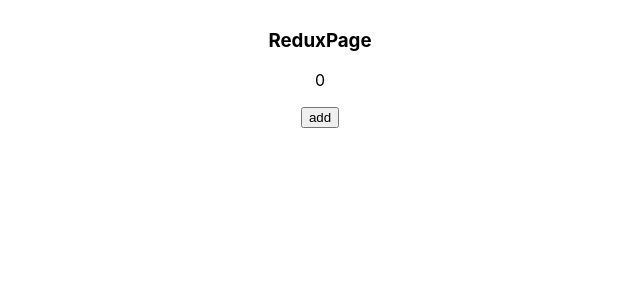
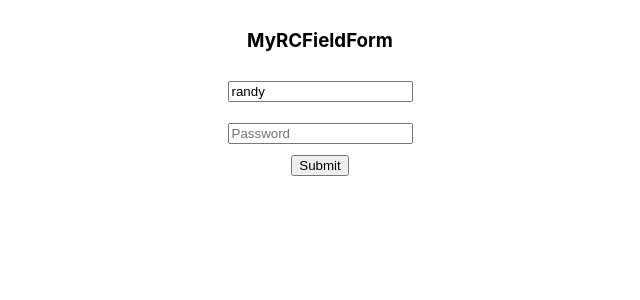
Before and after one commit to qinran0423/react, a React (Create React App) app in the folder react-study/: page / in a window 1280 px wide. Shown: the top 300 px of the page, without its empty margins (320-960 px from the left). Built offline with nearby package versions, Linux system fonts and the light colour scheme.

Commit message:
rc-field-form的实现

```diff
--- a/react-study/package.json
+++ b/react-study/package.json
@@ -7,7 +7,11 @@
     "@testing-library/jest-dom": "^4.2.4",
     "@testing-library/react": "^9.5.0",
     "@testing-library/user-event": "^7.2.1",
+    "antd": "^4.6.1",
     "customize-cra": "^1.0.0",
+    "less": "^3.12.2",
+    "less-loader": "^7.0.0",
+    "rc-field-form": "^1.10.1",
     "react": "^16.13.1",
     "react-app-rewired": "^2.1.6",
     "react-dom": "^16.13.1",
--- a/react-study/src/App.js
+++ b/react-study/src/App.js
@@ -2,14 +2,17 @@ import React from 'react';
 import './App.css'
 // import ContextPage from './pages/ContextPage';
 // import HocPage from './pages/HocPage';
-import ReduxPage from './pages/ReduxPage';
+// import AntdFormPage from './pages/AntdFormPage';
+import MyRCFieldForm from './pages/MyRCFieldForm';
 
 function App() {
   return (
     <div className="App">
       {/* <ContextPage/> */}
       {/* <HocPage/> */}
-      <ReduxPage/>
+      {/* <ReduxPage/> */}
+      {/* <AntdFormPage/> */}
+      <MyRCFieldForm/>
     </div>
   );
 }
--- /dev/null
+++ b/react-study/src/components/Input.js
@@ -0,0 +1,18 @@
+import React, { Component } from 'react'
+
+const Input = props => {
+	return <input {...props}/>
+}
+
+
+export default class CustomizeInput extends Component {
+	render() {
+		const {value = '', ...otherProps} = this.props
+		return (
+			<div style={{padding: 10}}>
+
+			<Input value={value} {...otherProps}/>
+			</div>
+		)
+	}
+}
--- /dev/null
+++ b/react-study/src/components/my-rc-field-form/Field.js
@@ -0,0 +1,41 @@
+import React, { Component } from 'react'
+import FieldContext from './FieldContext';
+
+export default class Field extends Component {
+  static contextType = FieldContext
+
+  componentDidMount() {
+    const {registerField} = this.context
+    this.unregisterField = registerField(this)
+  }
+
+
+  componentWillUnmount() {
+    if(this.unregisterField) {
+      this.unregisterField()
+    }
+  }
+  // store变化，执行这个刷新方法
+  onStoreChange = () => {
+    this.forceUpdate()
+  }
+
+  getControlled = () => {
+    const {name} = this.props
+    console.log(this.context)
+    const {getFieldValue, setFieldsValue} = this.context
+    return {
+      value: getFieldValue(name),
+      onChange: (e) => {
+        const newval = e.target.value;
+        console.log(newval)
+        setFieldsValue({[name]: newval })
+      }
+    }
+  }
+  render() {
+    const {children} = this.props
+    const returnChilNode = React.cloneElement(children, this.getControlled())
+    return returnChilNode
+  }
+}
--- /dev/null
+++ b/react-study/src/components/my-rc-field-form/FieldContext.js
@@ -0,0 +1,5 @@
+import React from 'react'
+
+const FieldContext = React.createContext()
+
+export default FieldContext;
--- /dev/null
+++ b/react-study/src/components/my-rc-field-form/Form.js
@@ -0,0 +1,22 @@
+import React from 'react';
+import FieldContext from './FieldContext'
+
+export default function Form({ children , form, onFinish, onFinishFailed}) {
+  form.setCallback({
+    onFinish,
+    onFinishFailed
+  })
+
+  return (
+    <form
+      onSubmit={event => {
+        event.preventDefault()
+        form.submit()
+      }}>
+        <FieldContext.Provider value={form}>
+        {children}
+        </FieldContext.Provider>
+    </form>
+  )
+
+}
--- /dev/null
+++ b/react-study/src/components/my-rc-field-form/index.js
@@ -0,0 +1,10 @@
+import _Form from './Form'
+import  useForm from './useForm'
+import Field from './Field'
+const Form = _Form
+
+Form.useForm = useForm
+Form.Field = Field
+
+export {useForm, Field}
+export default Form
--- /dev/null
+++ b/react-study/src/components/my-rc-field-form/useForm.js
@@ -0,0 +1,110 @@
+// 定义一个仓库
+import React from 'react';
+
+class FormStore {
+  constructor(props) {
+    this.store = {}
+    // 存储下Field实例
+    this.fieldEntities = []
+
+    this.callbacks = {}
+  }
+
+  // 有注册一定要有取消注册
+  registerField = (entity) => {
+    this.fieldEntities.push(entity)
+    return () => {
+      // 取消
+      this.fieldEntities = this.fieldEntities.filter(item => item !== entity)
+      delete this.store[entity.props.name]
+    }
+  }
+
+  setCallback = callback => {
+    this.callbacks = {
+      ...this.callbacks,
+      ...callback
+    }
+  }
+
+  // 获取store的值
+  getFieldValue = name => {
+    return this.store[name]
+  }
+  // 设置this.store
+  setFieldsValue = (newStore) => {
+    console.log(newStore)
+    // 合并
+    this.store = {
+      ...this.store,
+      ...newStore
+    }
+    console.log(this.store)
+    //store已经更新，下一步更新组件
+    this.fieldEntities.forEach(entity => {
+      const { name } = entity.props
+      Object.keys(newStore).forEach(key => {
+        if (key === name) {
+          entity.onStoreChange()
+        }
+      })
+    })
+  }
+  validate = () => {
+    let err = [];
+    // todo
+    this.fieldEntities.forEach(entity => {
+      const { name, rules } = entity.props;
+      let value = this.getFieldValue(name);
+      let rule = rules && rules[0];
+      if (rule && rule.required && (value === undefined || value === "")) {
+        // 出错
+        err.push({
+          [name]: rules.message,
+          value
+        });
+      }
+    });
+    return err;
+  };
+
+  submit = () => {
+    console.log('submit')
+    let err = this.validate();
+    // 在这里校验 成功的话 执行onFinish ，失败执行onFinishFailed
+    const { onFinish, onFinishFailed } = this.callbacks;
+
+    // 校验
+    if (err.length === 0) {
+      // 成功的话 执行onFinish
+      onFinish(this.store);
+    } else if (err.length > 0) {
+      // ，失败执行onFinishFailed
+      onFinishFailed(err);
+    }
+
+    // 根据校验结果，如果校验成功则调用onFinish 否则 onFinishFailed
+  }
+
+  getForm = () => {
+    return {
+      getFieldValue: this.getFieldValue,
+      setFieldsValue: this.setFieldsValue,
+      registerField: this.registerField,
+      submit: this.submit,
+      setCallback: this.setCallback
+    }
+  }
+}
+
+export default function useForm() {
+
+  const formRef = React.useRef()
+  if (!formRef.current) {
+    const formStore = new FormStore()
+    formRef.current = formStore.getForm()
+  }
+
+
+  return [formRef.current]
+}
--- /dev/null
+++ b/react-study/src/pages/AntdFormPage.js
@@ -0,0 +1,83 @@
+import React, { Component, useEffect } from 'react'
+import { Form, Button, Input } from 'antd'
+
+
+const FormItem = Form.Item;
+
+const nameRules = {required: true, message: "请输入姓名！"};
+const passworRules = {required: true, message: "请输入密码！"};
+
+
+// export default class AntdFormPage extends Component {
+//   formRef = React.createRef()
+
+//   componentDidMount() {
+//     this.formRef.current.setFieldsValue({username: 'default'})
+//   }
+
+//   onFinish = val => {
+//     console.log('onFinish', val)
+//   }
+
+//   onFinishFailed = val => {
+//     console.log("onFinishFailed",val)
+//   }
+//   render() {
+//     return (
+//       <div>
+//         <h3>AntdFormPage</h3>
+//         <Form
+//           ref={this.formRef}
+//           onFinish={this.onFinish}
+//           onFinishFailed={this.onFinishFailed}>
+//           <FormItem name="username" label="姓名" rules={[nameRules]}>
+//             <Input placeholder="username placeholder" />
+//           </FormItem>
+//           <FormItem name="password" label="密码" rules={[passworRules]}>
+//             <Input placeholder="password placeholder" />
+//           </FormItem>
+//           <FormItem>
+//             <Button type="primary" size="large" htmlType="submit">
+//               Submit
+//                         </Button>
+//           </FormItem>
+//         </Form>
+//       </div>
+//     )
+//   }
+// }
+
+
+
+export default function AntdFormPage(props) {
+  const [form] = Form.useForm();
+  const onFinish = val => {
+    console.log("onFinish", val); //sy-log
+  };
+  const onFinishFailed = val => {
+    console.log("onFinishFailed", val); //sy-log
+  };
+
+  useEffect(() => {
+    form.setFieldsValue({username: "defalut"});
+    console.log("form", form); //sy-log
+  }, []);
+  return (
+    <div>
+      <h3>AntdFormPage</h3>
+      <Form form={form} onFinish={onFinish} onFinishFailed={onFinishFailed}>
+        <FormItem name="username" label="姓名" rules={[nameRules]}>
+          <Input placeholder="username placeholder" />
+        </FormItem>
+        <FormItem name="password" label="密码" rules={[passworRules]}>
+          <Input placeholder="password placeholder" />
+        </FormItem>
+        <FormItem>
+          <Button type="primary" size="large" htmlType="submit">
+            Submit
+          </Button>
+        </FormItem>
+      </Form>
+    </div>
+  );
+}
--- /dev/null
+++ b/react-study/src/pages/MyRCFieldForm.js
@@ -0,0 +1,82 @@
+import React, { Component, useEffect } from 'react';
+// import Form, { Field } from "rc-field-form";
+import Form, {Field} from '../components/my-rc-field-form'
+import Input from  '../components/Input'
+
+const nameRules = {required: true, message: "请输入姓名！"};
+const passworRules = {required: true, message: "请输入密码！"};
+
+
+export default function MyRCFieldForm(props) {
+	const [form] = Form.useForm();
+
+
+	const onFinish = val => {
+		console.log('onFinish', val)
+	}
+
+	const onFinishFailed = val => {
+		console.log('onFinishFailed', val)
+	}
+
+	useEffect(() => {
+		console.log('form', form)
+		form.setFieldsValue({username:'randy'})
+	},[])
+
+	return (
+		<div>
+			<h3>MyRCFieldForm</h3>
+			<Form
+				form={form}
+				onFinish={onFinish}
+				onFinishFailed={onFinishFailed}>
+				<Field name="username" rules={[nameRules]}>
+					<Input placeholder="Username" />
+				</Field>
+				<Field name="password" rules={[passworRules]}>
+					<Input placeholder="Password" />
+				</Field>
+				<button>Submit</button>
+			</Form>
+		</div>
+	)
+}
+
+
+// export default class MyRCFieldForm extends Component {
+// 	formRef = React.createRef();
+
+// 	componentDidMount() {
+// 		console.log('form', this.formRef.current)
+// 		this.formRef.current.setFieldsValue({username:'default'})
+// 	}
+
+// 	onFinish = val => {
+// 		console.log('onFinish', val)
+// 	}
+
+// 	onFinishFailed = val => {
+// 		console.log('onFinishFailed', val)
+// 	}
+
+// 	render() {
+// 		return (
+// 			<div>
+// 				<h3>MyRCFieldForm</h3>
+// 				<Form
+// 					ref={this.formRef}
+// 					onFinish={this.onFinish}
+// 					onFinishFailed={this.onFinishFailed}>
+// 					<Field name="username" rules={[nameRules]}>
+// 						<Input placeholder="Username" />
+// 					</Field>
+// 					<Field name="password" rules={[passworRules]}>
+// 						<Input placeholder="Password" />
+// 					</Field>
+// 					<button>Submit</button>
+// 				</Form>
+// 			</div>
+// 		)
+// 	}
+// }
```
Also changed, not shown: 1 other file (tests, documents, lock files or other folders).
